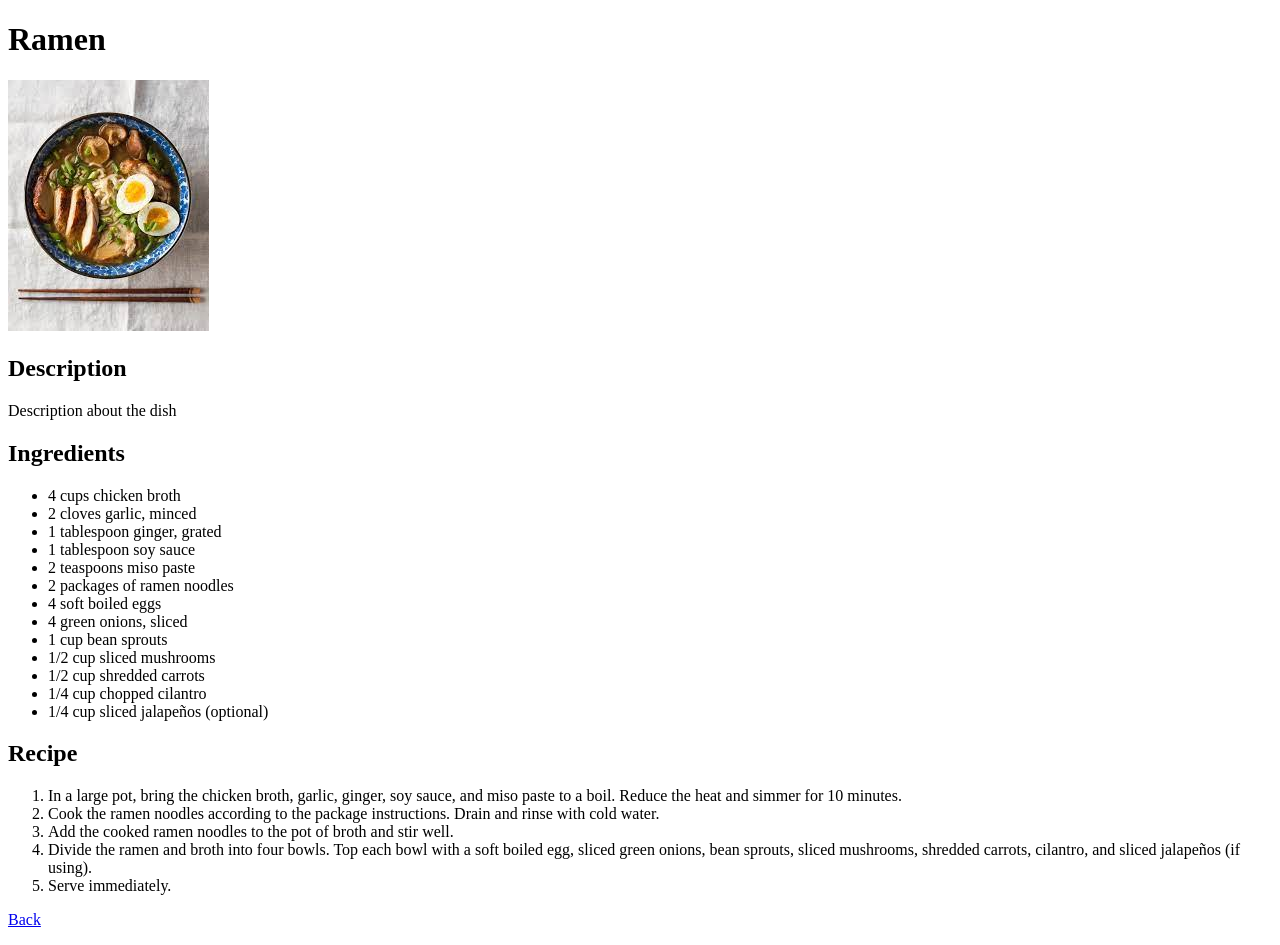
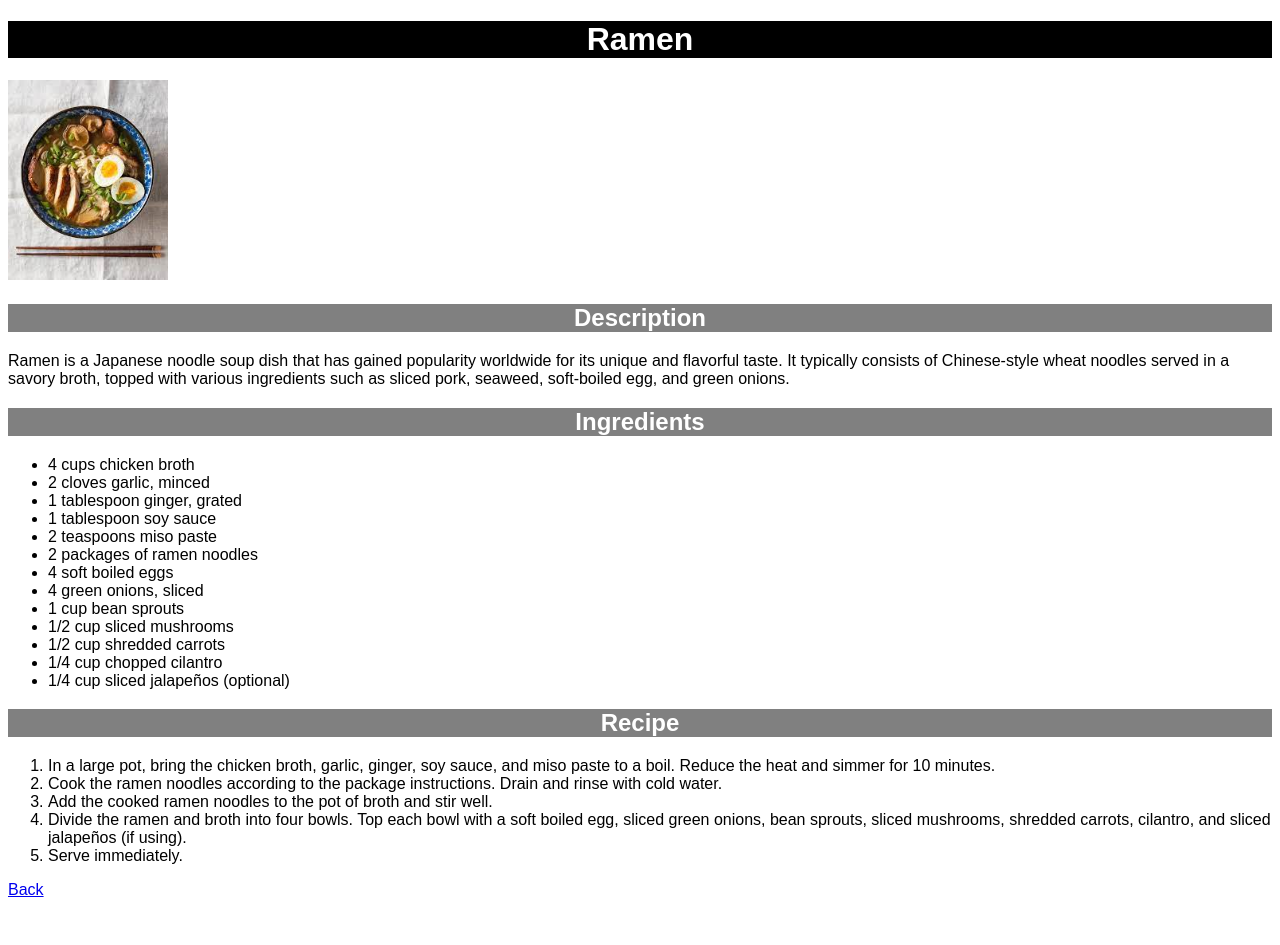
Before and after one commit to DavidOForrester/odin_foundations, a plain HTML site: page recipes/ramen.html in a window 1280 px wide. After the commit the page ends 915 px from the top, so only its background shows below. Drawn offline with Linux system fonts and the light colour scheme.

Commit message:
Adding css to the recipe list

```diff
--- /dev/null
+++ b/css/style.css
@@ -0,0 +1,20 @@
+body {
+    font-family: sans-serif;
+}
+
+h1 {
+    background-color: black;
+    color: white;
+    text-align: center;
+}
+
+h2 {
+    background-color: grey;
+    color: white;
+    text-align: center;
+}
+
+img {
+    height: 200px;
+    width: auto;
+}
--- a/recipes/ramen.html
+++ b/recipes/ramen.html
@@ -2,13 +2,14 @@
 <html lang="en">
   <head>
     <meta charset="UTF-8" />
+    <link rel="stylesheet" href="../css/style.css">
     <title>Ramen</title>
   </head>
   <body>
     <h1>Ramen</h1>
     <img src="../img/ramen.jpg" alt="ramen" />
     <h2>Description</h2>
-    <p>Description about the dish</p>
+    <p>Ramen is a Japanese noodle soup dish that has gained popularity worldwide for its unique and flavorful taste. It typically consists of Chinese-style wheat noodles served in a savory broth, topped with various ingredients such as sliced pork, seaweed, soft-boiled egg, and green onions.</p>
     <h2>Ingredients</h2>
     <ul>
       <li>4 cups chicken broth</li>
```
Also changed, not shown: index.html (+6 -2 lines), recipes/lasagna.html (+2 -1 lines), recipes/pasta.html (+2 -1 lines).
